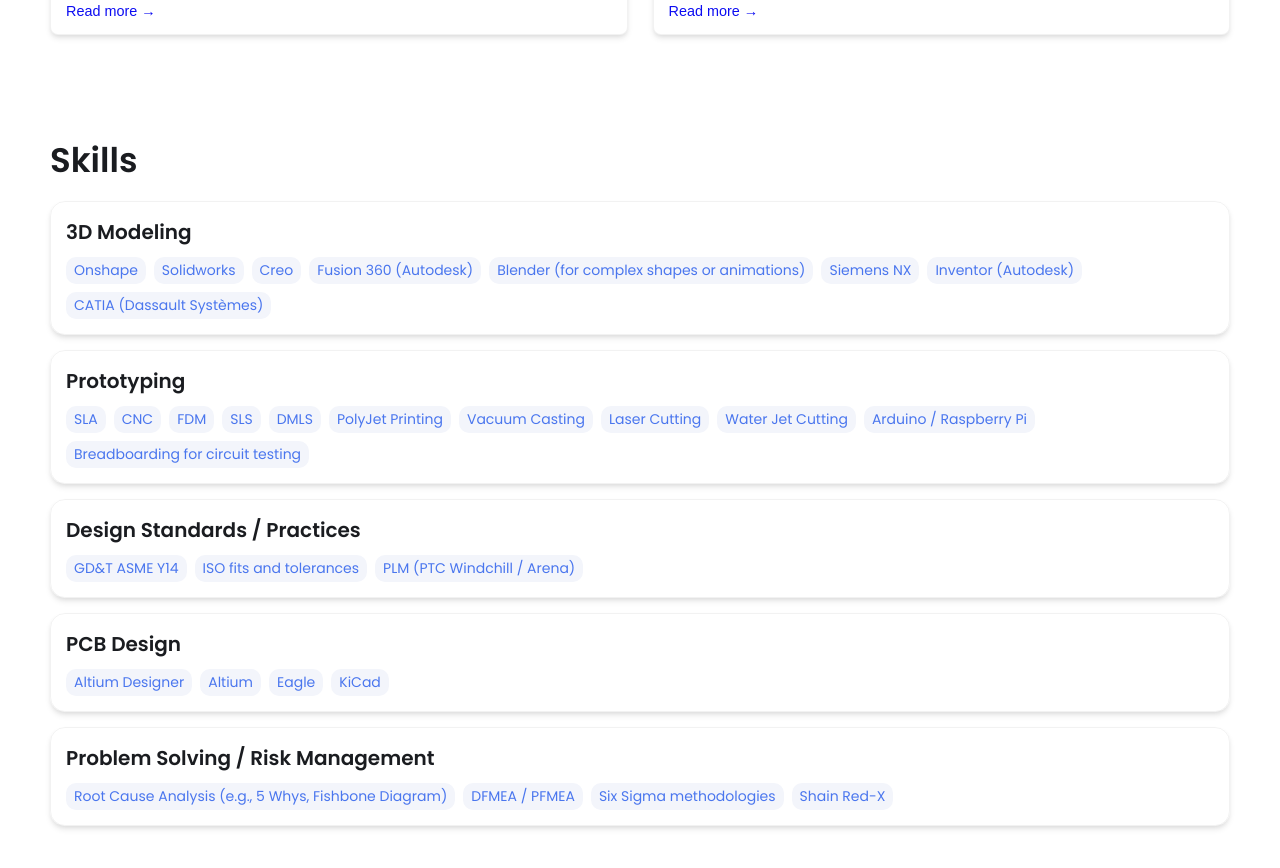
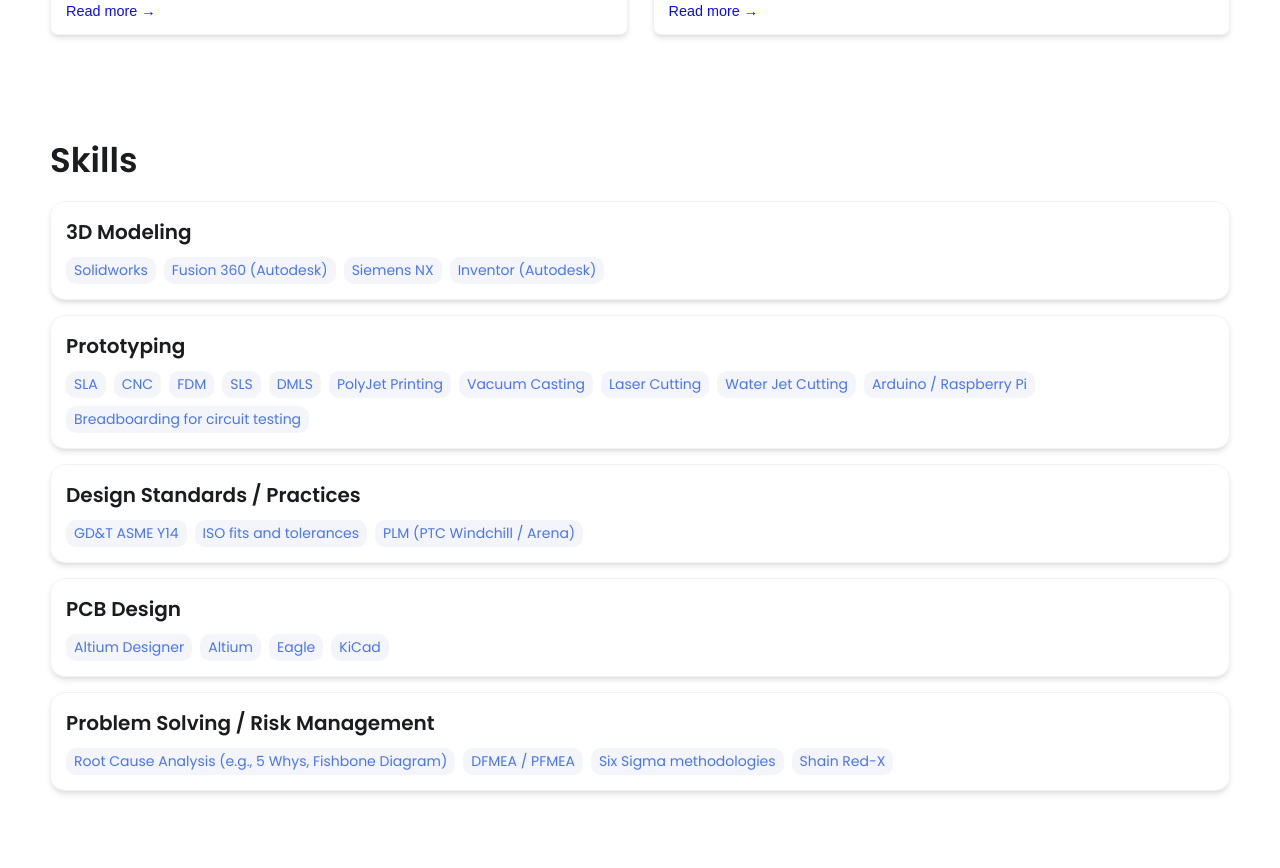
Before and after one commit to Jacobculpepper/Jacobculpepper.github.io, a Jekyll site: the page built from index.html, in a window 1280 px wide and 900 px high, scrolled down 1491 px. Shown: the top 868 px of the window. Built offline with Jekyll 4.4.1, drawn with Linux system fonts in a browser that asks for light colours; part of the change alters nothing that is shown.

Commit message:
Update _config.yml

```diff
--- a/_config.yml
+++ b/_config.yml
@@ -19,7 +19,7 @@ description: >- # dont remove this line. this will ignore all new lines until th
  bring the things we imagine to life as well as discover the unknown
 
 # Place your profile image in /assets/images/profile-image/folder and edit the file name
-profile_image: ./assets/images/profile-image/avatar.jpeg
+profile_image: assets/images/profile-image/Jacob Headshot Soccer.webp
 
 
 # Link your resume
@@ -30,14 +30,14 @@ resume-url: https://drive.google.com/file/d/13Z3duVzh-gguPU5r03oJVEE6rV9rd3DS/vi
 # Set up external links - this will show up as small icons next to your name.
 
 external-links:    # input only your own url slug. The icons with missing entries will not appear.
-  linkedin: test    # https://www.linkedin.com/in/{your url slug}
-  github: leea12    # https://github.com/{your url slug}
-  stackoverflow: test      # https://stackoverflow.com/users/{your url slug}
+  linkedin: https://www.linkedin.com/in/jacob-culpepper-188691290/    # https://www.linkedin.com/in/{your url slug}
+  github:    # https://github.com/{your url slug}
+  stackoverflow:     # https://stackoverflow.com/users/{your url slug}
   medium:            # https://medium.com/@{your url slug}
-  x-twitter:   # https://x.com/{your url slug}
+  x-twitter: https://x.com/jaculpepper08  # https://x.com/{your url slug}
   threads:            # https://threads.net/@{your url slug}
   instragram:       # https://instagram.com/{your url slug}
-  youtube:           # https://youtube.com/@{your url slug}
+  youtube:   https://www.youtube.com/@Pepper_o4        # https://youtube.com/@{your url slug}
   discord:            # https://discord.com/users/{your url slug}
   bluesky:           # https://bsky.app/profile/{your url slug}
 
@@ -46,14 +46,11 @@ external-links:    # input only your own url slug. The icons with missing entrie
 skills:
   - category: 3D Modeling
     tools:
-    - Onshape
     - Solidworks
-    - Creo
     - Fusion 360 (Autodesk)
-    - Blender (for complex shapes or animations)
     - Siemens NX
     - Inventor (Autodesk)
-    - CATIA (Dassault Systèmes)
+
   - category: Prototyping
     tools:
     - SLA
@@ -87,7 +84,7 @@ skills:
 
 
 # Contact Form Setup. Setup an account and copy over the key. When someone fills out the form, it will be received in your email.
-formspree-key:   https://formspree.io/f/{8-digit key}
+formspree-key:   https://formspree.io/f/xyzpdgzl
 
 
 
```
